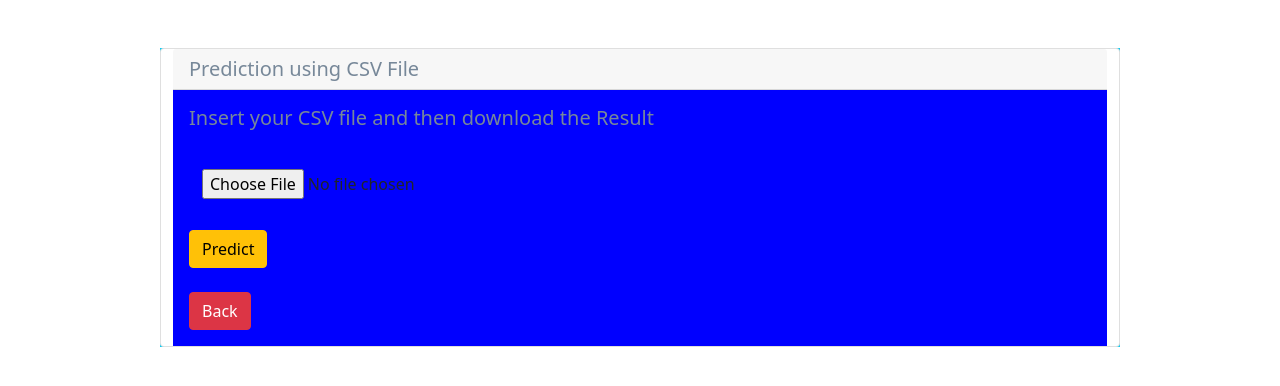
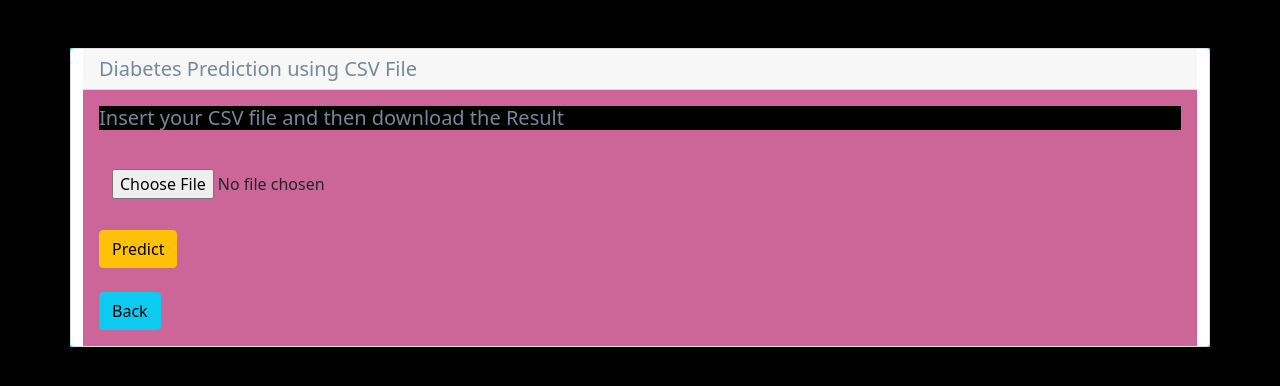
Before and after one commit to MathuvanthiRaj27/diabetes_prediction, a Flask app: template templates/layout.html in a window 1280 px wide. Shown: the top 386 px of the page. Run offline with Flask 2, Linux system fonts and the light colour scheme; the template is opened without the code that fills it, so the values that code supplies are empty; parts of the project's set-up code (start-up, migrations or seed data) failed here and were passed over.

Commit message:
Update layout.html

```diff
--- a/templates/layout.html
+++ b/templates/layout.html
@@ -3,26 +3,26 @@
 <!--From https://codepen.io/frytyler/pen/EGdtg-->
 <head>
   <meta charset="UTF-8">
-  <title>Electrity Bill</title>
+  <title>Diabetes Prediction</title>
   <link href='https://fonts.googleapis.com/css?family=Pacifico' rel='stylesheet' type='text/css'>
 <link href='https://fonts.googleapis.com/css?family=Arimo' rel='stylesheet' type='text/css'>
 <link href='https://fonts.googleapis.com/css?family=Hind:300' rel='stylesheet' type='text/css'>
 <link href='https://fonts.googleapis.com/css?family=Open+Sans+Condensed:300' rel='stylesheet' type='text/css'>
 <link href="https://cdn.jsdelivr.net/npm/bootstrap@5.1.1/dist/css/bootstrap.min.css" rel="stylesheet" integrity="sha384-F3w7mX95PdgyTmZZMECAngseQB83DfGTowi0iMjiWaeVhAn4FJkqJByhZMI3AhiU" crossorigin="anonymous">
 </head>
-<body style="color:lightslategray">
-  <div class="container mt-5 w-75 bg-info">
+<body style="color:lightslategray; background-color: black; ">
+  <div class="container mt-5 w-85 bg-info" style="background-color: black;">
     <div class="row">
       <div class="card">
-        <h5 class="card-header">Prediction using CSV File</h5>
-        <div class="card-body" style="background-color: blue;">
-          <h5 class="card-title">Insert your CSV file and then download the Result </h5><br>
+        <h5 class="card-header">Diabetes Prediction using CSV File</h5>
+        <div class="card-body" style="background-color: #cc6699;">
+          <h5 class="card-title" style="background-color: black;">Insert your CSV file and then download the Result </h5><br>
           <form action="/transform" method="post" enctype="multipart/form-data">
             <input type="file" name="data_file" class="btn btn-block"/><br><br>
             <button type="submit" class="btn btn-warning btn-block btn-large">Predict</button>
         </form>  <br>
         <form action="/defaults" method="post" enctype="multipart/form-data">
-          <button type="submit" class="btn btn-danger btn-block btn-large">Back</button>
+          <button type="submit" class="btn btn-info btn-block btn-large">Back</button>
       </form>
         </div>
       </div>
```
